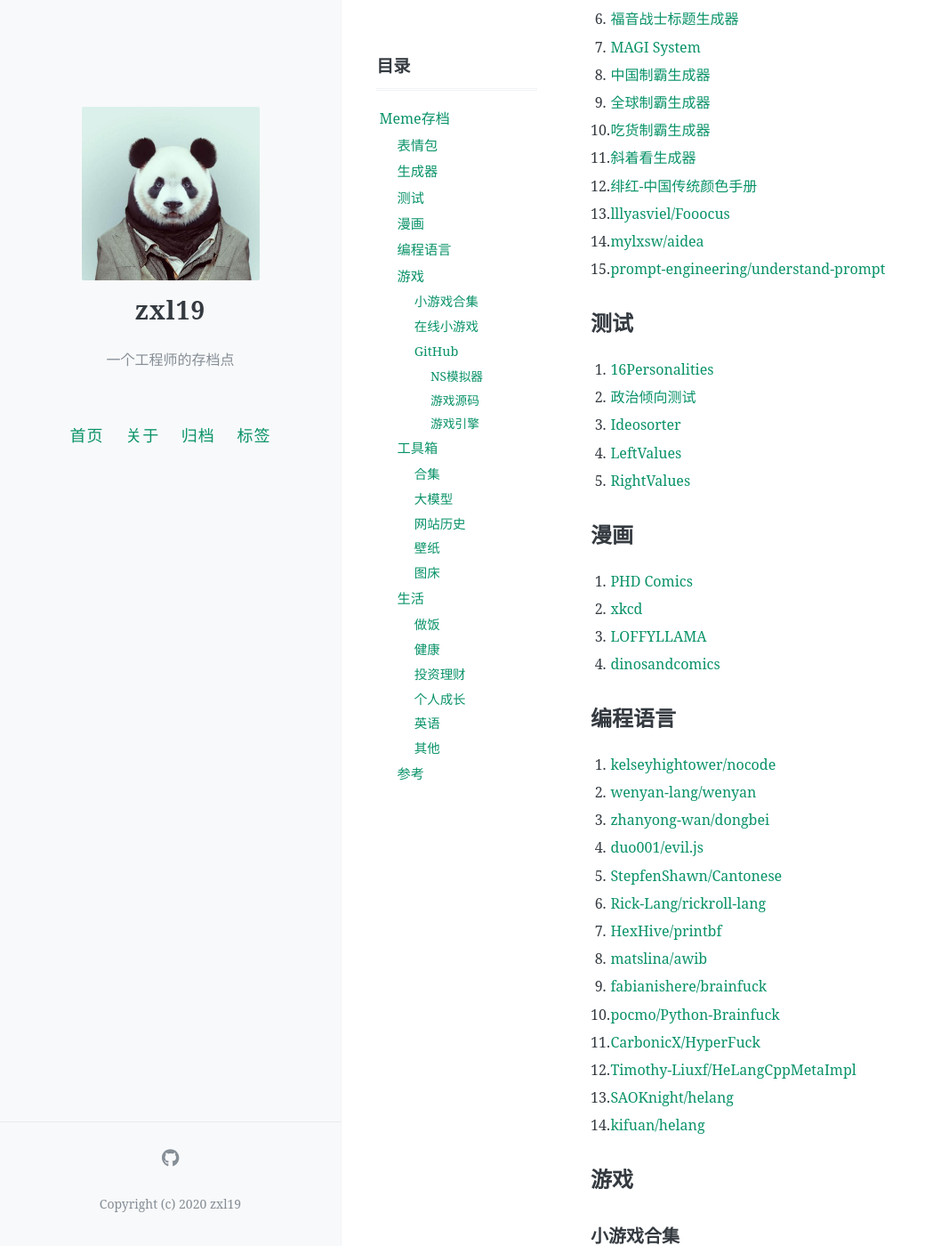
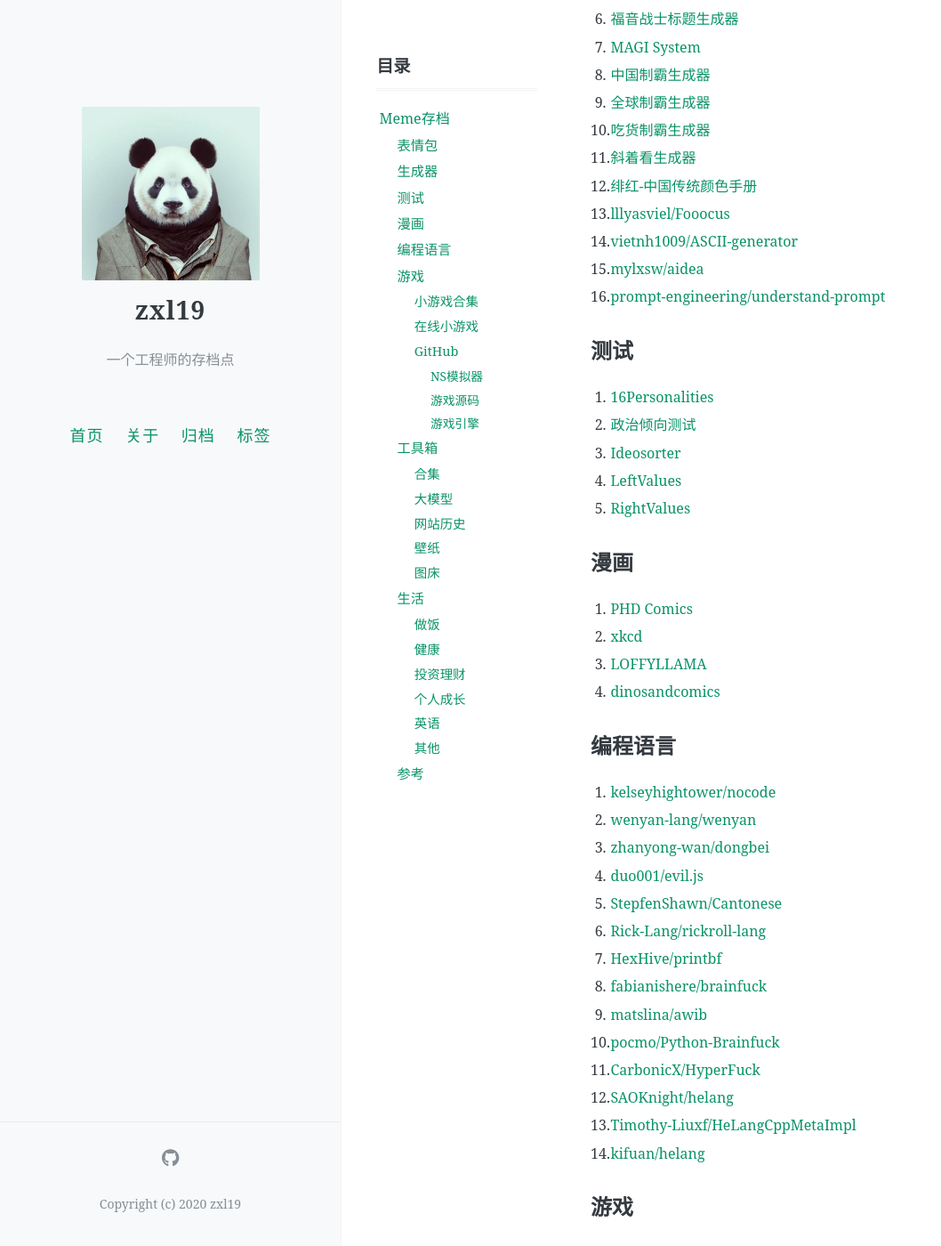
Before and after one commit to zxl19/zxl19.github.io, a Jekyll site: the page built from _posts/2020-06-08-meme-archive.md, in a window 1280 px wide and 1400 px high, scrolled down 734 px. Shown: the whole window at 89% size, without its empty margins (0-1058 px from the left). Built offline with Jekyll 4.4.1, drawn with Linux system fonts in a browser that asks for light colours; comment, search, counter and statistics services are not loaded.

Commit message:
Update Posts modified:   _posts/2020-06-08-meme-archive.md modified:   _posts/2021-05-25-figure-plot.md modified:   _posts/2021-05-25-slam-tool.md

```diff
--- a/_posts/2020-06-08-meme-archive.md
+++ b/_posts/2020-06-08-meme-archive.md
@@ -37,8 +37,9 @@ Meme这个词最初源自英国著名科学家理查德·道金斯所著的《
 11. [斜着看生成器](https://lab.magiconch.com/xzk/)
 12. [绯红-中国传统颜色手册](https://colors.ichuantong.cn)
 13. [lllyasviel/Fooocus](https://github.com/lllyasviel/Fooocus)
-14. [mylxsw/aidea](https://github.com/mylxsw/aidea)
-15. [prompt-engineering/understand-prompt](https://github.com/prompt-engineering/understand-prompt)
+14. [vietnh1009/ASCII-generator](https://github.com/vietnh1009/ASCII-generator)
+15. [mylxsw/aidea](https://github.com/mylxsw/aidea)
+16. [prompt-engineering/understand-prompt](https://github.com/prompt-engineering/understand-prompt)
 
 ## 测试
 
@@ -64,12 +65,12 @@ Meme这个词最初源自英国著名科学家理查德·道金斯所著的《
 5. [StepfenShawn/Cantonese](https://github.com/StepfenShawn/Cantonese)
 6. [Rick-Lang/rickroll-lang](https://github.com/Rick-Lang/rickroll-lang)
 7. [HexHive/printbf](https://github.com/HexHive/printbf)
-8. [matslina/awib](https://github.com/matslina/awib)
-9. [fabianishere/brainfuck](https://github.com/fabianishere/brainfuck)
+8. [fabianishere/brainfuck](https://github.com/fabianishere/brainfuck)
+9. [matslina/awib](https://github.com/matslina/awib)
 10. [pocmo/Python-Brainfuck](https://github.com/pocmo/Python-Brainfuck)
 11. [CarbonicX/HyperFuck](https://github.com/CarbonicX/HyperFuck)
-12. [Timothy-Liuxf/HeLangCppMetaImpl](https://github.com/Timothy-Liuxf/HeLangCppMetaImpl)
-13. [SAOKnight/helang](https://github.com/SAOKnight/helang)
+12. [SAOKnight/helang](https://github.com/SAOKnight/helang)
+13. [Timothy-Liuxf/HeLangCppMetaImpl](https://github.com/Timothy-Liuxf/HeLangCppMetaImpl)
 14. [kifuan/helang](https://github.com/kifuan/helang)
 
 ## 游戏
```
Also changed, not shown: _posts/2021-05-25-figure-plot.md (+8 -7 lines), _posts/2021-05-25-slam-tool.md (+37 -32 lines).
